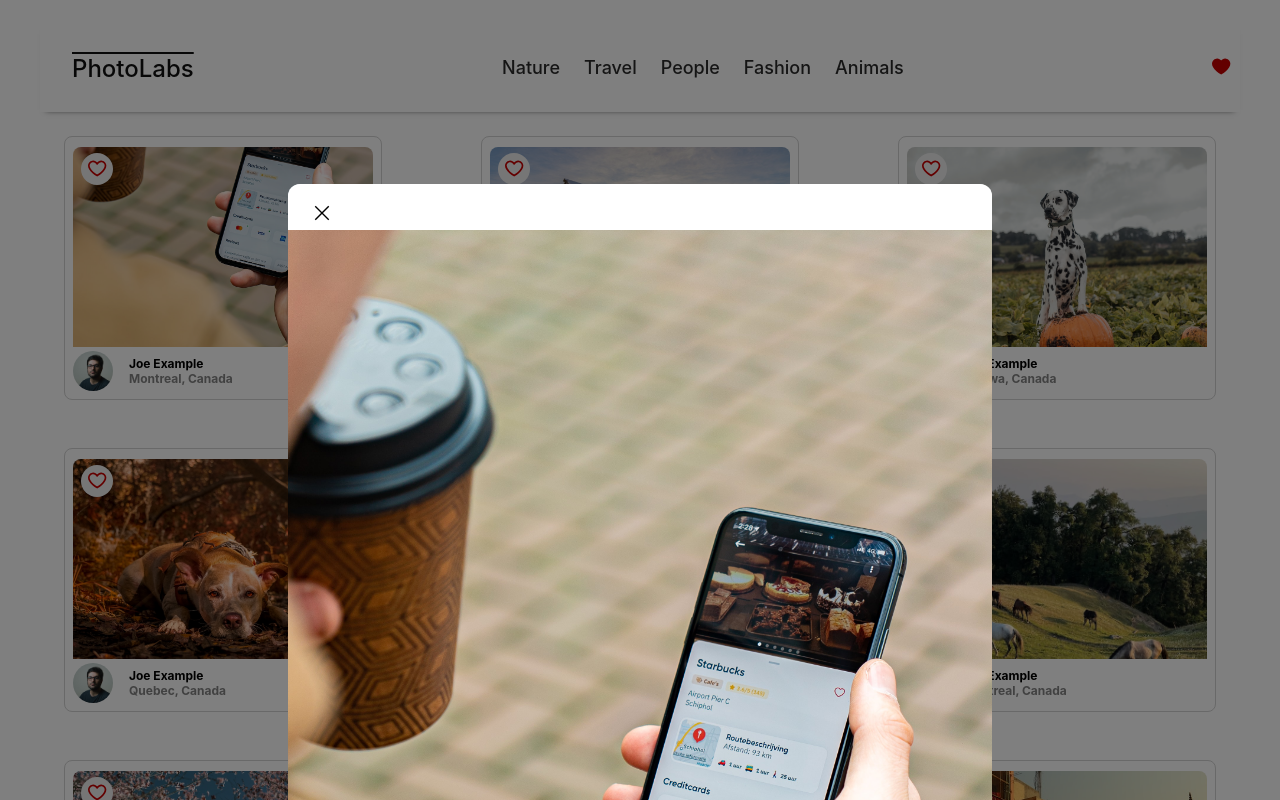
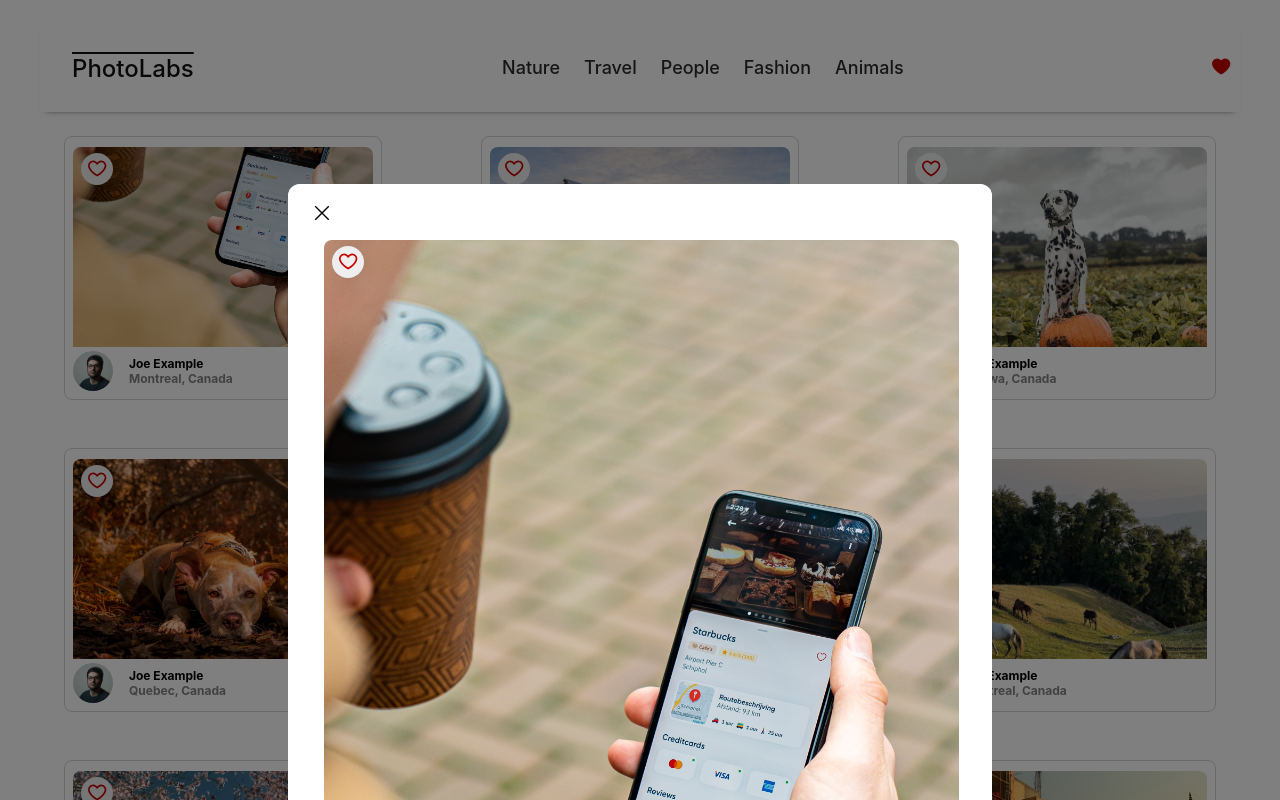
Before and after one commit to Darshita-04/PhotoLabs, a React (Create React App) app in the folder frontend/: page / in a window 1280 px wide. Both pictures are taken after a click on the picture 223 px from the left and 247 px from the top of the page. Shown: the top 800 px of the page. Built offline with nearby package versions, Linux system fonts and the light colour scheme; the HTML template or start-up script is replaced by a standard one.

Commit message:
passing photolist and photo details to modal

```diff
--- a/frontend/src/App.jsx
+++ b/frontend/src/App.jsx
@@ -35,7 +35,10 @@ const App = () => {
       addFavorite={addFavorite}
       removeFavorite={removeFavorite}
       handleModalVisibility={handleModalVisibility}/>
-      {modalVisibility && <PhotoDetailsModal handleClose={handleModalVisibility} photo={selectedPhoto}/>}
+      {modalVisibility && <PhotoDetailsModal  photos={photos} favorites={favorites}
+      addFavorite={addFavorite}
+      removeFavorite={removeFavorite}
+      handleModalVisibility={handleModalVisibility} handleClose={handleModalVisibility} photo={selectedPhoto}/>}
     </div>
   );
 };
--- a/frontend/src/components/PhotoListItem.jsx
+++ b/frontend/src/components/PhotoListItem.jsx
@@ -14,7 +14,6 @@ const PhotoListItem = ({photo, isFavorite, addFavorite, removeFavorite, handleMo
   const { city, country } = location || {};
   return (
     <div className="photo-list__item">
-
       <PhotoFavButton handleClick={handleClick} isFavorite={isFavorite}/>
       {photoUrl && <img src={photoUrl} alt={name} className="photo-list__image" onClick={() => handleModalVisibility(photo)}/> }
       <div className="photo-list__user-details">
@@ -24,8 +23,6 @@ const PhotoListItem = ({photo, isFavorite, addFavorite, removeFavorite, handleMo
           <div className="photo-list__user-location">{city}, {country}</div>
         </div>
       </div>
-
-
     </div>
   );
 };
--- a/frontend/src/routes/PhotoDetailsModal.jsx
+++ b/frontend/src/routes/PhotoDetailsModal.jsx
@@ -1,19 +1,40 @@
 import React from 'react';
-
 import '../styles/PhotoDetailsModal.scss'
 import closeSymbol from '../assets/closeSymbol.svg';
+import PhotoFavButton from 'components/PhotoFavButton';
+import PhotoList from 'components/PhotoList';
 
-const PhotoDetailsModal = ({handleClose,photo}) => {
-  const { urls, user } = photo;
+const PhotoDetailsModal = ({photos,handleClose,favorites, photo,isFavorite, addFavorite, removeFavorite,handleModalVisibility}) => {
+  const handleClick = () => {
+    isFavorite ? removeFavorite(photo.id) : addFavorite(photo)
+  }
+  const { urls, user, location } = photo;
   const { full } = urls || {};
-  const { name } = user || {};
+  const { name, username, profile } = user || {};
+  const { city, country } = location || {};
+  if (!photo) return null;
+
   return (
     <div className="photo-details-modal">
       <button className="photo-details-modal__close-button" onClick={handleClose}>
         <img src={closeSymbol} alt="close symbol" />
       </button>
-      {console.log(photo)}
-      {full && <img src={full} alt={name} style={{width:'100%'}}/> }
+      <div className='photo-details-modal__images'>
+        <PhotoFavButton handleClick={handleClick} isFavorite={isFavorite}/>
+        {full && <img src={full} alt={name} className="photo-details-modal__image"/> }
+        <div className="photo-details-modal__photographer-details">
+        {profile && <img className="photo-details-modal__photographer-profile" src={profile} alt={username} /> }
+          <div className="photo-details-modal__photographer-info">
+            <div>{name}</div>
+            <div className="photo-details-modal__photographer-location">{city}, {country}</div>
+          </div>
+        </div>
+      </div>
+      <PhotoList photos={photos}
+      favorites={favorites}
+      addFavorite={addFavorite}
+      removeFavorite={removeFavorite}
+      handleModalVisibility={handleModalVisibility} />
     </div>
   )
 };
```
